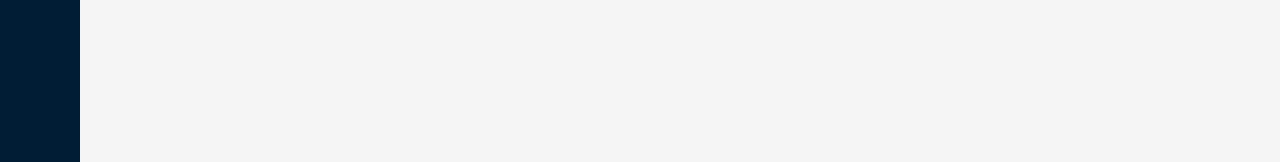
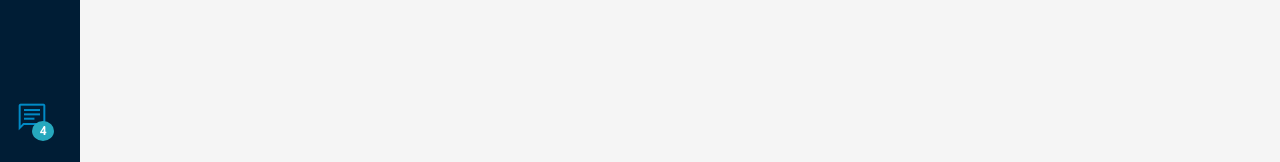
Before and after one commit to ingridbgr/3dchallenge, a React (Create React App) app: page / in a window 1280 px wide. Shown: the part 638-800 px from the top of the page. Built offline with nearby package versions, Linux system fonts and the light colour scheme.

Commit message:
added chat button and define max height

```diff
--- a/src/components/Sidebar.tsx
+++ b/src/components/Sidebar.tsx
@@ -13,8 +13,8 @@ const Sidebar = ({ isOpen, setIsOpen }: ValueProps) => {
 			let dropdownContent = this.nextElementSibling;
 			if (dropdownContent.style.display === "flex" || !isOpen) {
 				dropdownContent.style.display = "none";
-			}else if(dropdownContent.style.display === "flex" ){
-
+			} else if (dropdownContent.style.display === "flex") {
+				dropdownContent.style.display = "none";
 			} else {
 				dropdownContent.style.display = "flex";
 			}
@@ -51,8 +51,8 @@ const Sidebar = ({ isOpen, setIsOpen }: ValueProps) => {
 							<span className="material-symbols-outlined">expand_more</span>
 						</span>
 					</button>
-					<div className="dropdown-container">
-						<a className="  tasks" href="#">
+					<div className="dropdown-container" aria-labelledby="dropdownMenuLink">
+						<a className="dropdown-link tasks" href="#">
 							Task 1
 						</a>
 					</div>
@@ -103,6 +103,15 @@ const Sidebar = ({ isOpen, setIsOpen }: ValueProps) => {
 					</div>
 				</li>
 			</ul>
+			<li className="nav-list-item">
+			<button className="btn chat-btn btn-sidebar">
+				<span className="material-symbols-outlined">chat</span>
+				<span className="badge badge-pill badge-info">4</span>
+				<span className="sidebar-title">
+					Chat
+				</span>
+			</button>
+			</li>
 		</div>
 	);
 };
--- a/src/scss/elements/_buttons.scss
+++ b/src/scss/elements/_buttons.scss
@@ -1,5 +1,6 @@
 .btn {
 	border: transparent;
+	background-color: transparent;
 }
 
 .btn-primary {
--- a/src/scss/navigation/_sidebar.scss
+++ b/src/scss/navigation/_sidebar.scss
@@ -10,7 +10,8 @@
 	flex-shrink: 0;
 	flex-direction: column;
 	width: 5rem;
-	height: 100%;
+	height: calc(100vh - 10.6rem);
+	justify-content: space-between;
 	position: absolute;
 	z-index: 99;
 	background: $tertiary;
@@ -34,15 +35,15 @@
 				margin-right: 0.5rem;
 			}
 		}
+		.sidebar-title {
+			display: flex;
+			align-items: center;
+			transition: 0.25s ease-in-out;
+		}
 		.nav-list {
 			transition: 0.25s ease-in-out;
 			width: 17.7rem;
 			justify-content: left;
-			.sidebar-title {
-				display: flex;
-				align-items: center;
-				transition: 0.25s ease-in-out;
-			}
 		}
 	}
 	.material-symbols-outlined {
@@ -58,6 +59,24 @@
 	}
 	.btn-sidebar {
 		width: 100%;
+	}
+	.sidebar-title {
+		display: none;
+		transition: 0.25s ease-in-out;
+	}
+	.chat-btn {
+		color: $primary;
+		display: flex;
+		align-items: center;
+	}
+	input {
+		display: none;
+
+		&:checked .dropdown-link {
+			top: calc(100% + 25px);
+			visibility: visible;
+			opacity: 1;
+		}
 	}
 	.nav-list {
 		display: flex;
@@ -75,10 +94,6 @@
 			width: 100%;
 			white-space: nowrap;
 			line-height: 1rem;
-		}
-		.sidebar-title {
-			display: none;
-			transition: 0.25s ease-in-out;
 		}
 	}
 	.sidebar-container {
--- a/src/scss/pages/_surgeon-page.scss
+++ b/src/scss/pages/_surgeon-page.scss
@@ -1,6 +1,6 @@
 .surgeon-page {
 	width: 100%;
-	min-height: 100vh;
+	min-height: calc(100vh - 10.6rem);
 	background: #f5f5f5;
 	margin: 0;
 	padding-top: 2rem;
--- a/src/style.css
+++ b/src/style.css
@@ -2574,6 +2574,7 @@ textarea.form-control-lg {
 ***********************************************************************/
 .btn {
   border: transparent;
+  background-color: transparent;
 }
 
 .btn-primary {
@@ -2744,7 +2745,8 @@ textarea.form-control-lg {
   flex-shrink: 0;
   flex-direction: column;
   width: 5rem;
-  height: 100%;
+  height: calc(100vh - 10.6rem);
+  justify-content: space-between;
   position: absolute;
   z-index: 99;
   background: #001d35;
@@ -2770,15 +2772,15 @@ textarea.form-control-lg {
 .sidebar.expanded .sidebar-heading .material-symbols-outlined {
   margin-right: 0.5rem;
 }
+.sidebar.expanded .sidebar-title {
+  display: flex;
+  align-items: center;
+  transition: 0.25s ease-in-out;
+}
 .sidebar.expanded .nav-list {
   transition: 0.25s ease-in-out;
   width: 17.7rem;
   justify-content: left;
-}
-.sidebar.expanded .nav-list .sidebar-title {
-  display: flex;
-  align-items: center;
-  transition: 0.25s ease-in-out;
 }
 .sidebar .material-symbols-outlined {
   font-size: 2rem;
@@ -2793,6 +2795,23 @@ textarea.form-control-lg {
 }
 .sidebar .btn-sidebar {
   width: 100%;
+}
+.sidebar .sidebar-title {
+  display: none;
+  transition: 0.25s ease-in-out;
+}
+.sidebar .chat-btn {
+  color: #018ac6;
+  display: flex;
+  align-items: center;
+}
+.sidebar input {
+  display: none;
+}
+.sidebar input:checked .dropdown-link {
+  top: calc(100% + 25px);
+  visibility: visible;
+  opacity: 1;
 }
 .sidebar .nav-list {
   display: flex;
@@ -2811,10 +2830,6 @@ textarea.form-control-lg {
   white-space: nowrap;
   line-height: 1rem;
 }
-.sidebar .nav-list .sidebar-title {
-  display: none;
-  transition: 0.25s ease-in-out;
-}
 .sidebar .sidebar-container {
   position: relative;
   flex-direction: column;
@@ -2843,7 +2858,7 @@ Main Styles and Page Styles
 ***********************************************************************/
 .surgeon-page {
   width: 100%;
-  min-height: 100vh;
+  min-height: calc(100vh - 10.6rem);
   background: #f5f5f5;
   margin: 0;
   padding-top: 2rem;
```
Also changed, not shown: src/style-dist.css, 1 other file (tests, documents, lock files or other folders).
